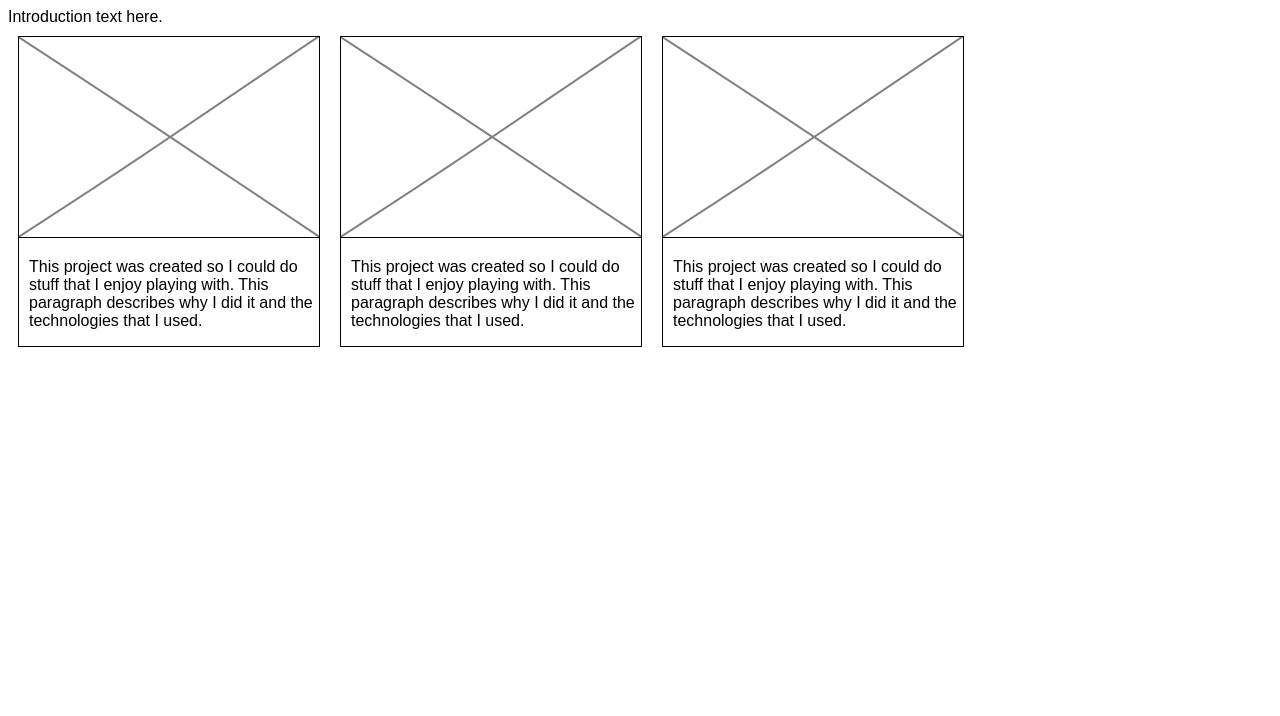
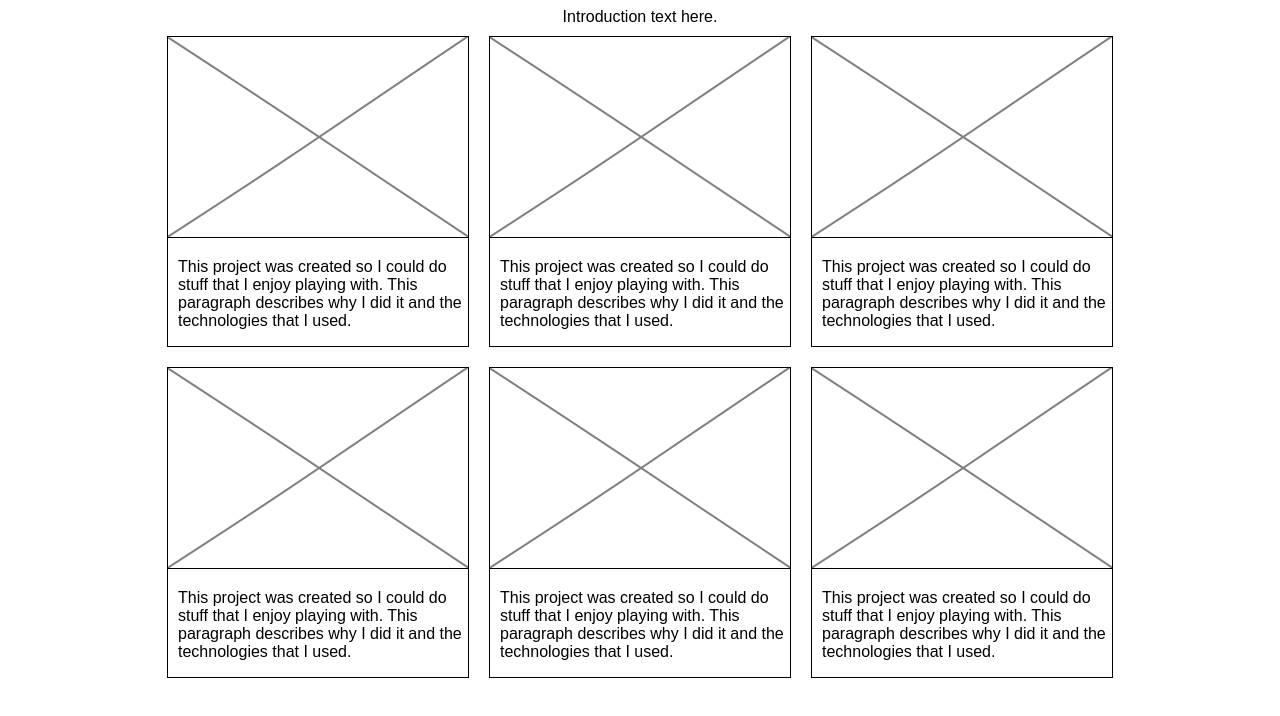
Before and after one commit to rayhogan/feckingeejit, a plain HTML site: page index.html in a window 1280 px wide. Drawn offline with Linux system fonts and the light colour scheme.

Commit message:
Centered content. Additional project row.

```diff
--- a/assets/style.css
+++ b/assets/style.css
@@ -1,5 +1,12 @@
 body{
     font-family: Arial, Helvetica, sans-serif;
+    display: flex;
+    flex-direction: column;
+    align-items: center;
+}
+
+body section{
+    display: flex;
 }
 
 .projects {
--- a/index.html
+++ b/index.html
@@ -38,6 +38,32 @@
             </div>
         </div>
     </section>
+    <section class="projects">
+        <div class="project">
+            <div>
+                <img src="assets/images/placeholder.png" />
+            </div>
+            <div>
+                <p>This project was created so I could do stuff that I enjoy playing with. This paragraph describes why I did it and the technologies that I used.</p>
+            </div>
+        </div>
+        <div class="project">
+            <div>
+                <img src="assets/images/placeholder.png" />
+            </div>
+            <div>
+                <p>This project was created so I could do stuff that I enjoy playing with. This paragraph describes why I did it and the technologies that I used.</p>
+            </div>
+        </div>
+        <div class="project">
+            <div>
+                <img src="assets/images/placeholder.png" />
+            </div>
+            <div>
+                <p>This project was created so I could do stuff that I enjoy playing with. This paragraph describes why I did it and the technologies that I used.</p>
+            </div>
+        </div>
+    </section>
 
 </body>
 
```
